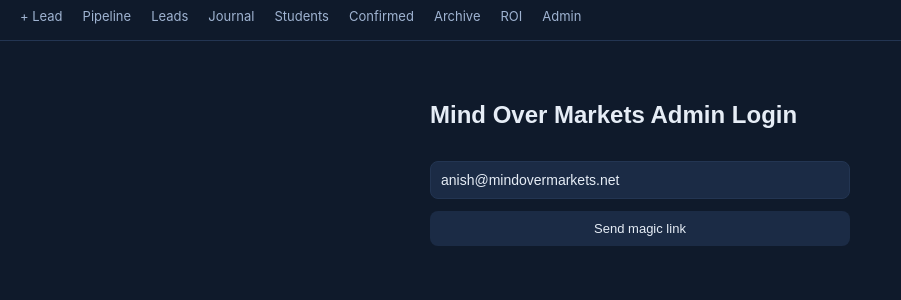
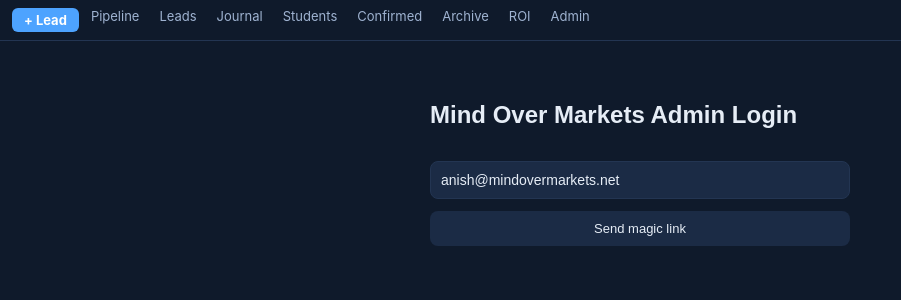
Before and after one commit to anishkumar03/mom-mentorship, a Next.js app: page /login in a window 1280 px wide. Shown: the top 300 px of the page, without its empty margins (0-901 px from the left). Built offline with nearby package versions, Linux system fonts and the light colour scheme; no server answers.

Commit message:
fix: make Quick Lead button visible in nav with accent style
The "+ Lead" link was blending into the nav. Now styled as a distinct
blue button so it stands out.

https://claude.ai/code/session_01QzKhekzB9z2K5SE6ihNZa2

```diff
--- a/app/components/Nav.tsx
+++ b/app/components/Nav.tsx
@@ -29,11 +29,21 @@ export default function Nav() {
     }}>
       {links.map((l) => {
         const active = pathname?.startsWith(l.href);
+        const isQuickAdd = l.href === "/quick-add";
         return (
           <Link
             key={l.href}
             href={l.href}
-            style={{
+            style={isQuickAdd ? {
+              color: "white",
+              background: "var(--accent)",
+              borderRadius: 6,
+              padding: "4px 12px",
+              fontSize: 13,
+              fontWeight: 700,
+              whiteSpace: "nowrap",
+              textDecoration: "none",
+            } : {
               color: active ? "white" : "var(--muted)",
               borderBottom: active ? "2px solid var(--accent)" : "2px solid transparent",
               paddingBottom: 6,
```
